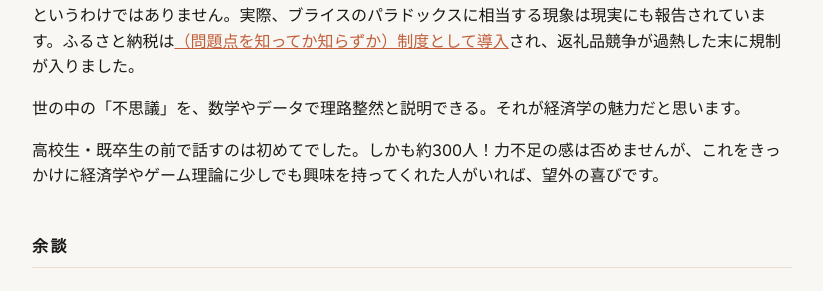
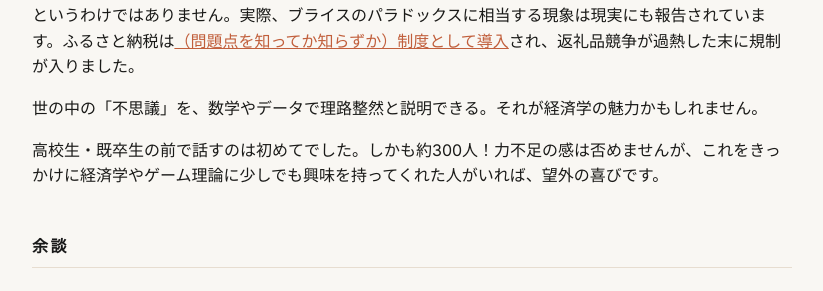
Before and after one commit to tetsuyahoshino137/tetsuyahoshino137.github.io, a Jekyll site: the page built from posts/open_campus.html, in a window 1280 px wide. Shown: the part 1529-1820 px from the top of the page, without its empty margins (228-1051 px from the left). Built offline with Jekyll 4.4.1, drawn with Linux system fonts in a browser that asks for light colours.

Commit message:
Revise sentence for improved clarity in open_campus.html
Rephrase a sentence to enhance clarity in the text.

```diff
--- a/posts/open_campus.html
+++ b/posts/open_campus.html
@@ -35,7 +35,7 @@ permalink: /posts/open-campus/
 <div id="practical" class="section">
 <h2>机上の空論？</h2>
 <p>経済学は机上の空論だと揶揄されることも多いです。そういう部分もありますが、なんでもかんでもそうというわけではありません。実際、ブライスのパラドックスに相当する現象は現実にも報告されています。ふるさと納税は<a href=https://www.cao.go.jp/zei-cho/history/1996-2009/gijiroku/kikaku/2007/kikaku19kaia.html" target="_blank">（問題点を知ってか知らずか）制度として導入</a>され、返礼品競争が過熱した末に規制が入りました。</p>
-<p>世の中の「不思議」を、数学やデータで理路整然と説明できる。それが経済学の魅力だと思います。</p>
+<p>世の中の「不思議」を、数学やデータで理路整然と説明できる。それが経済学の魅力かもしれません。</p>
 <p>高校生・既卒生の前で話すのは初めてでした。しかも約300人！力不足の感は否めませんが、これをきっかけに経済学やゲーム理論に少しでも興味を持ってくれた人がいれば、望外の喜びです。</p>
 </div>
 
```
